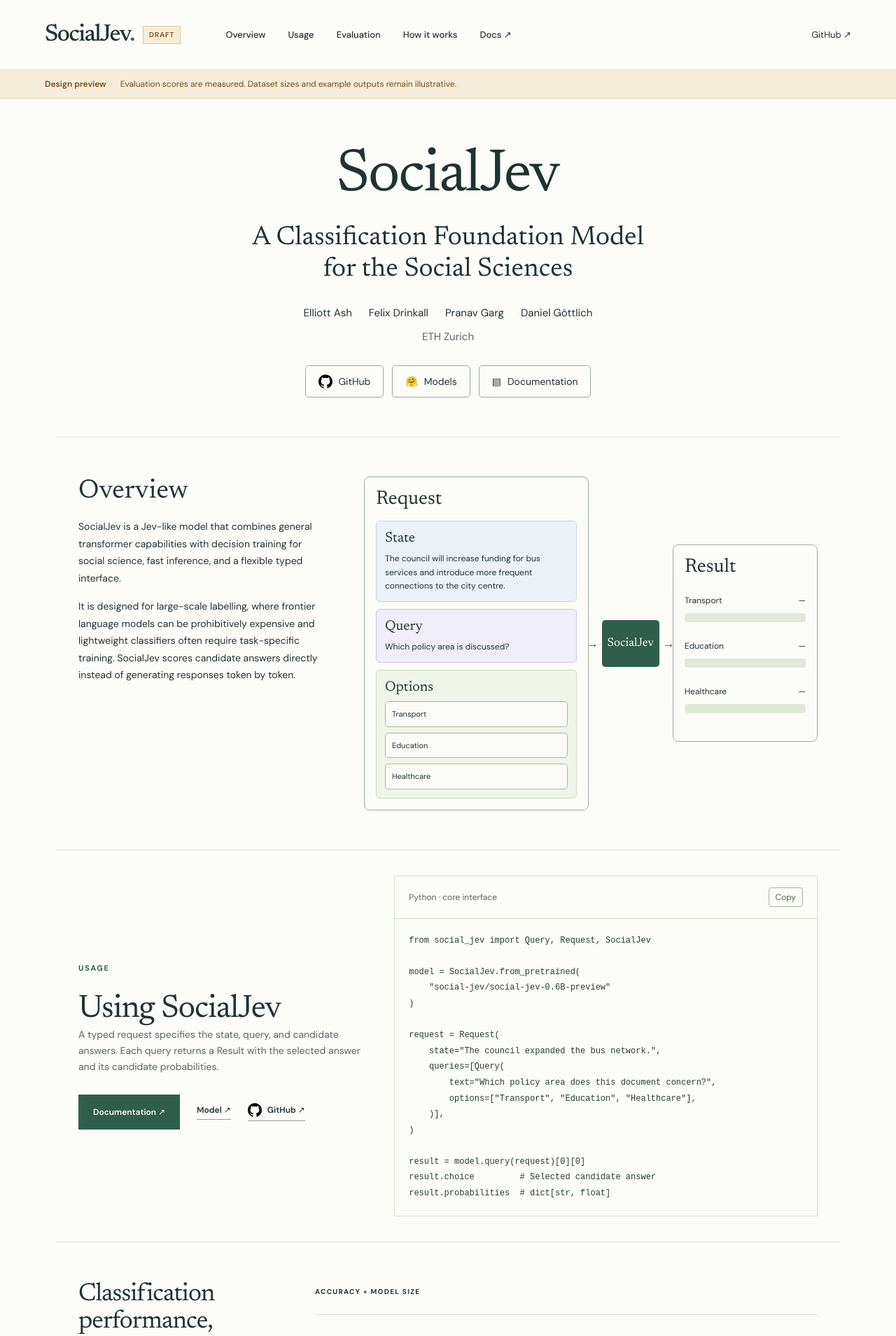
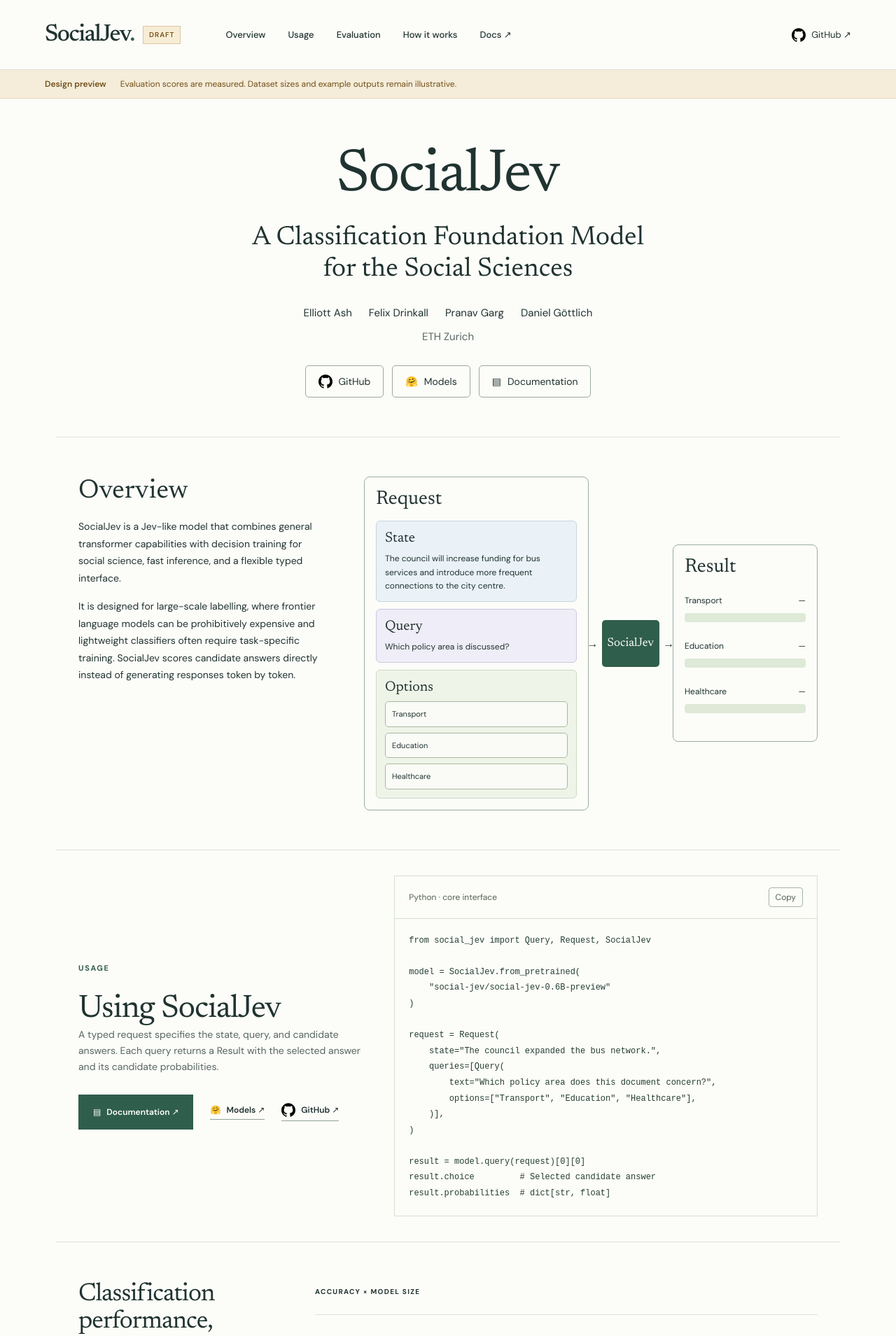
Before and after one commit to social-jev/social-jev.github.io, a React (Vite) app: page / in a window 1280 px wide. Shown: the top 1909 px of the page at 70% size. Built offline with nearby package versions, Linux system fonts and the light colour scheme.

Commit message:
Match resource link icons across header and usage

```diff
--- a/src/App.jsx
+++ b/src/App.jsx
@@ -79,8 +79,8 @@
           <a href="#architecture">How it works</a>
           <a href="/docs/">Docs ↗</a>
         </nav>
-        <a className="header-source" href={packageUrl}>
-          GitHub ↗
+        <a className="header-source resource-icon-link" href={packageUrl}>
+          <img src="/github.svg" width="20" height="20" alt="" /> GitHub ↗
         </a>
       </header>
       <div className="mock-data-banner">
@@ -114,8 +114,8 @@
             <p className="eyebrow">Usage</p><h2>Using SocialJev</h2>
             <p>A typed request specifies the state, query, and candidate answers. Each query returns a Result with the selected answer and its candidate probabilities.</p>
             <div className="interface-links">
-              <a className="button primary" href="/docs/">Documentation ↗</a>
-              <a className="text-link" href={modelUrl}>Model ↗</a>
+              <a className="button primary resource-icon-link" href="/docs/"><span aria-hidden="true">▤</span>Documentation ↗</a>
+              <a className="text-link resource-icon-link" href={modelUrl}><span aria-hidden="true">🤗</span>Models ↗</a>
               <a className="text-link github-link" href={packageUrl}>
                 <img src="/github.svg" width="20" height="20" alt="" /> GitHub ↗
               </a>
--- a/src/walkthrough.css
+++ b/src/walkthrough.css
@@ -1619,7 +1619,7 @@
 .interface-section { grid-template-columns: minmax(0, .8fr) minmax(0, 1.2fr); gap: 48px; }
 .interface-links { display: flex; flex-wrap: wrap; align-items: center; gap: 24px; margin-top: 28px; }
 .interface-links .button, .interface-links .text-link { margin: 0; }
-.github-link { display: inline-flex; gap: 8px; align-items: center; }
+.github-link, .resource-icon-link { display: inline-flex; gap: 8px; align-items: center; }
 .interface-code { min-width: 0; background: #fcfcf9; border: 1px solid #d6dfd1; }
 .interface-code-label { padding: 16px 20px; border-bottom: 1px solid #d6dfd1; font-size: 12px; color: #536554; }
 .interface-code pre { margin: 0; padding: 20px; overflow-x: auto; font: 12px/1.8 ui-monospace, SFMono-Regular, Menlo, monospace; color: #243e32; }
```
